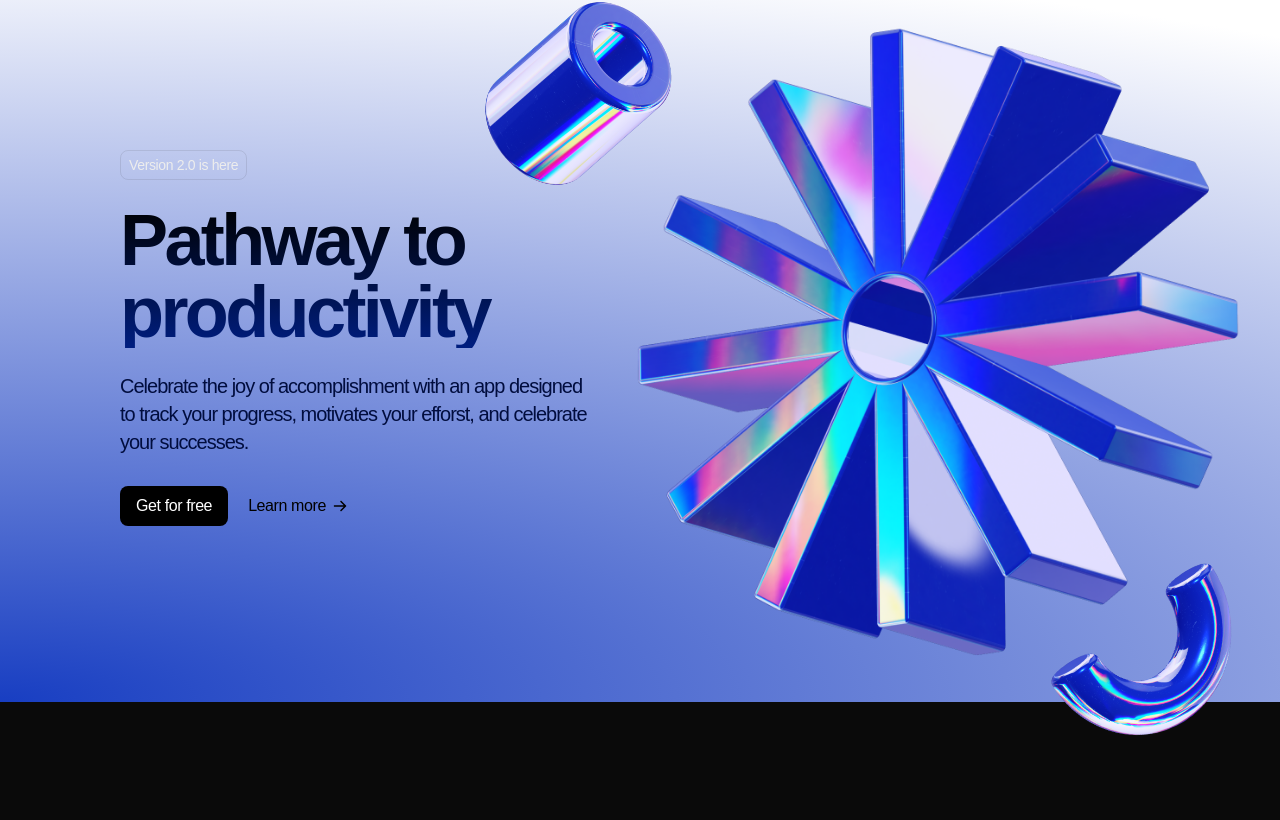
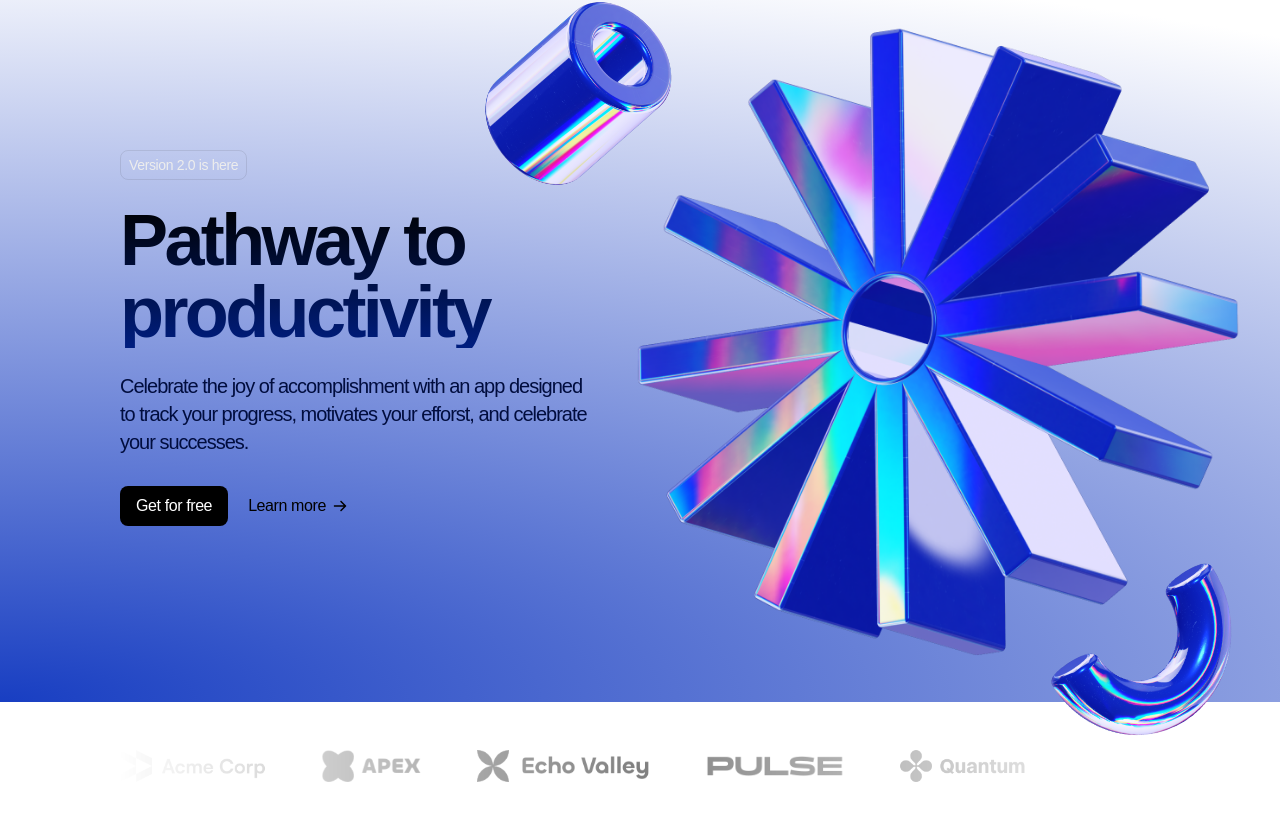
Before and after one commit to Harshalvk/Glimpse, a Next.js app: page / in a window 1280 px wide. Shown: the part 190-1010 px from the top of the page. Before the commit the page ends 988 px from the top, so only its background shows below. Built offline with nearby package versions, Linux system fonts and the light colour scheme.

Commit message:
ADD: Logo Ticker Section

```diff
--- a/src/app/globals.css
+++ b/src/app/globals.css
@@ -38,4 +38,8 @@
   .btn-text {
     @apply text-black bg-transparent;
   }
+
+  .logo-ticker-image{
+    @apply h-8 w-auto
+  }
 }
--- a/src/app/page.tsx
+++ b/src/app/page.tsx
@@ -1,11 +1,13 @@
 import Hero from "@/components/Hero";
 import Header from "../components/Header";
+import LogoTicker from "@/components/LogoTicker";
 
 export default function Home() {
   return (
     <>
       <Header />
       <Hero />
+      <LogoTicker/>
     </>
   );
 }
--- /dev/null
+++ b/src/components/LogoTicker.tsx
@@ -0,0 +1,47 @@
+import React from "react";
+import acmeLogo from "@/assets/logo-acme.png";
+import apexLogo from "@/assets/logo-apex.png";
+import echoLogo from "@/assets/logo-echo.png";
+import celestialLogo from "@/assets/logo-pulse.png";
+import quantumLogo from "@/assets/logo-quantum.png";
+import Image from "next/image";
+
+const LogoTicker = () => {
+  return (
+    <div className="py-8 md:py-12 bg-white">
+      <div className="container">
+        <div className="flex overflow-hidden [mask-image:linear-gradient(to_right,transparent,black,transparent)]">
+          <div className="flex gap-14 flex-none">
+            <Image
+              src={acmeLogo}
+              alt="Acme Logo"
+              className="logo-ticker-image"
+            />
+            <Image
+              src={apexLogo}
+              alt="Apex Logo"
+              className="logo-ticker-image"
+            />
+            <Image
+              src={echoLogo}
+              alt="Echo Logo"
+              className="logo-ticker-image"
+            />
+            <Image
+              src={celestialLogo}
+              alt="Celestial Logo"
+              className="logo-ticker-image"
+            />
+            <Image
+              src={quantumLogo}
+              alt="Quantum Logo"
+              className="logo-ticker-image"
+            />
+          </div>
+        </div>
+      </div>
+    </div>
+  );
+};
+
+export default LogoTicker;
```
